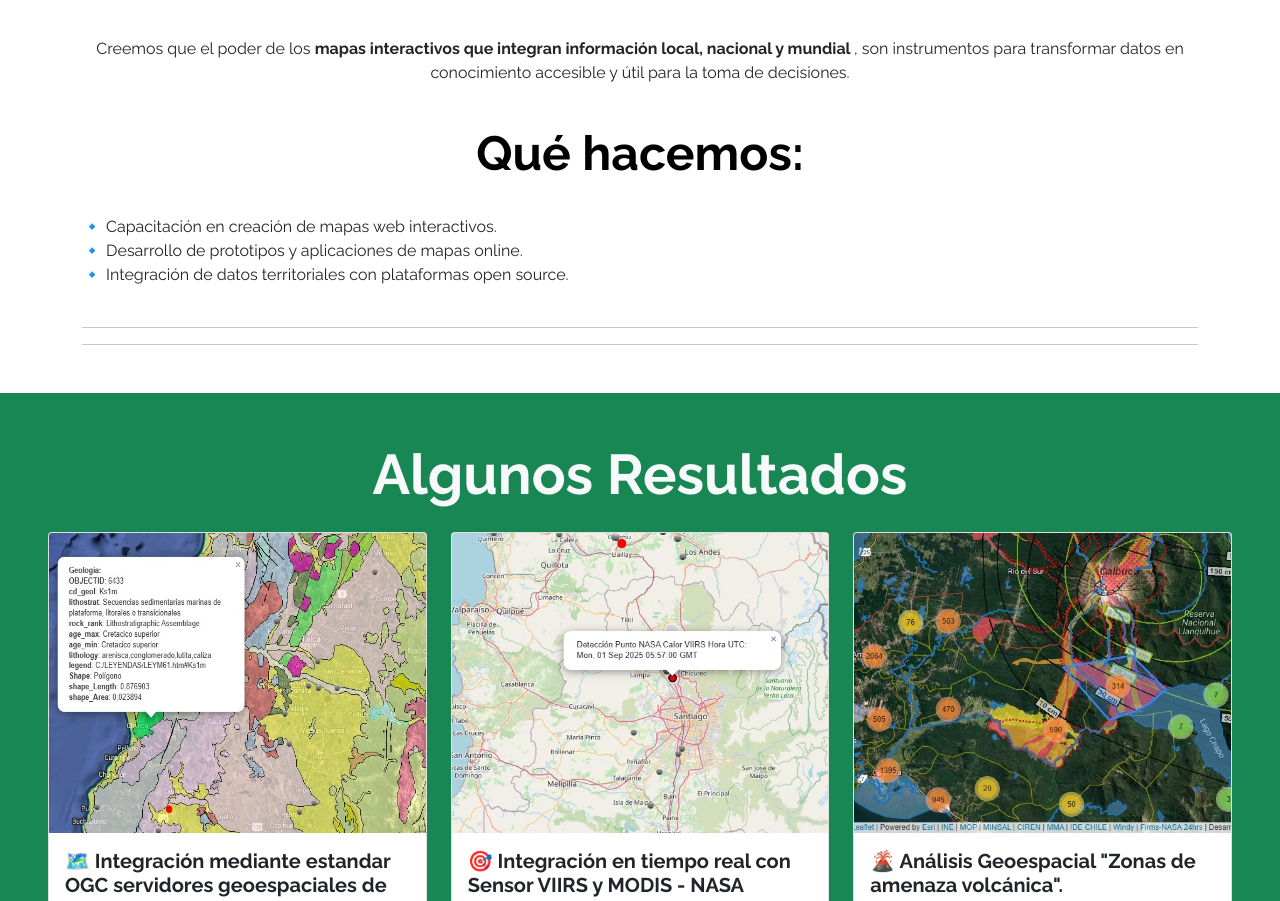
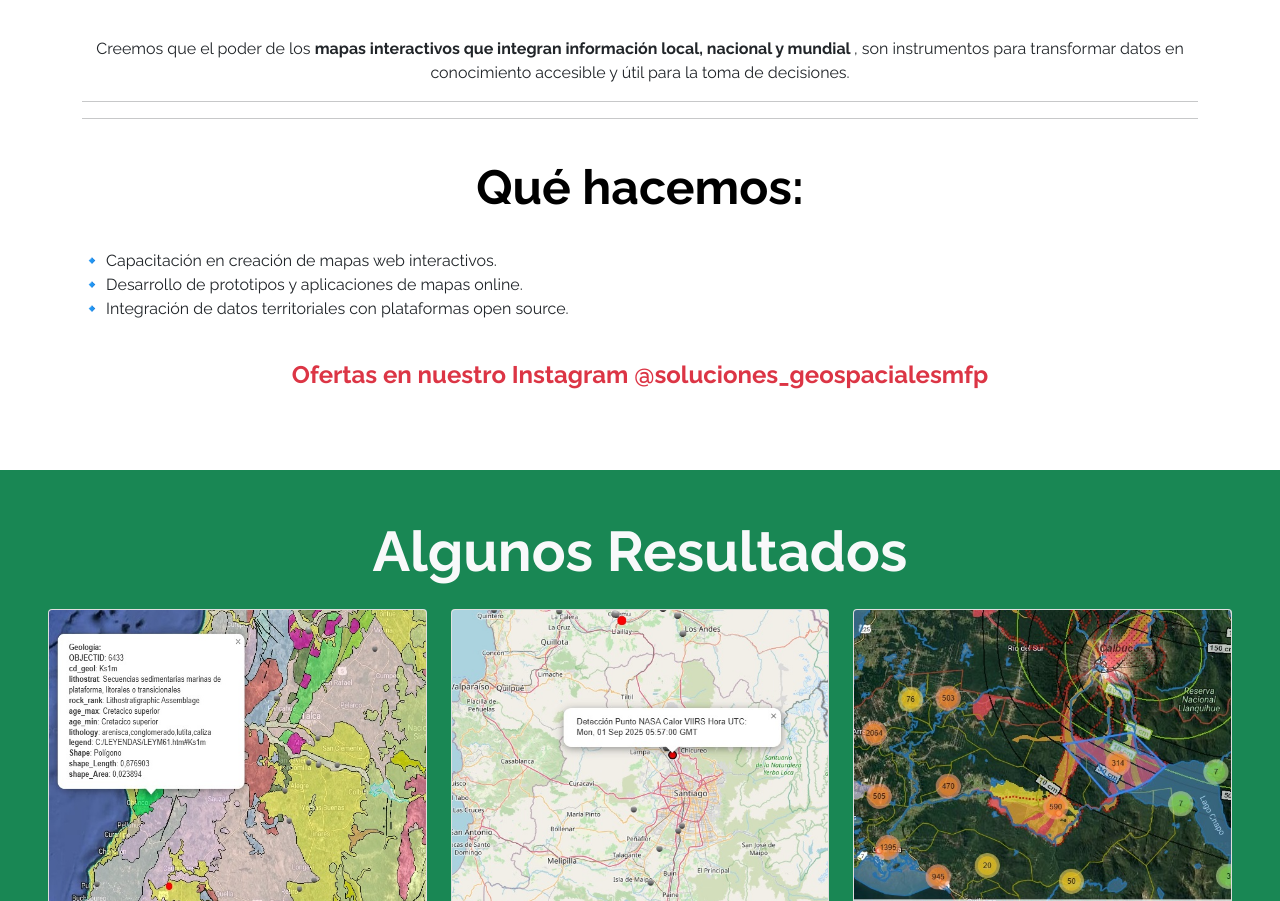
Before and after one commit to mflores49/web, a plain HTML site: page index.html in a window 1280 px wide. Shown: the part 1698-2599 px from the top of the page. Drawn offline with nearby package versions, Linux system fonts and the light colour scheme.

```diff
--- a/index.html
+++ b/index.html
@@ -97,7 +97,8 @@
         <br> Creemos que el poder de los <strong>mapas interactivos que integran información local, nacional y
             mundial </strong>, son instrumentos para transformar datos en conocimiento accesible y útil para la toma
         de decisiones.
-        </p>
+        </p> <hr>
+        <hr>
         <br>
         <h3 class="display-5 text-black fw-bold ">Qué hacemos:</h3><br>
         <ul style="list-style: none; padding-left: 0; text-align: justify;">
@@ -105,9 +106,9 @@
             <li>🔹 Desarrollo de prototipos y aplicaciones de mapas online.</li>
             <li>🔹 Integración de datos territoriales con plataformas open source.</li><br>
         </ul>
+        <h4 class=" text-danger fw-bold ">Ofertas en nuestro Instagram @soluciones_geospacialesmfp</h4><br>
         </p>
-        <hr>
-        <hr>
+
     </section>
 
 
```
